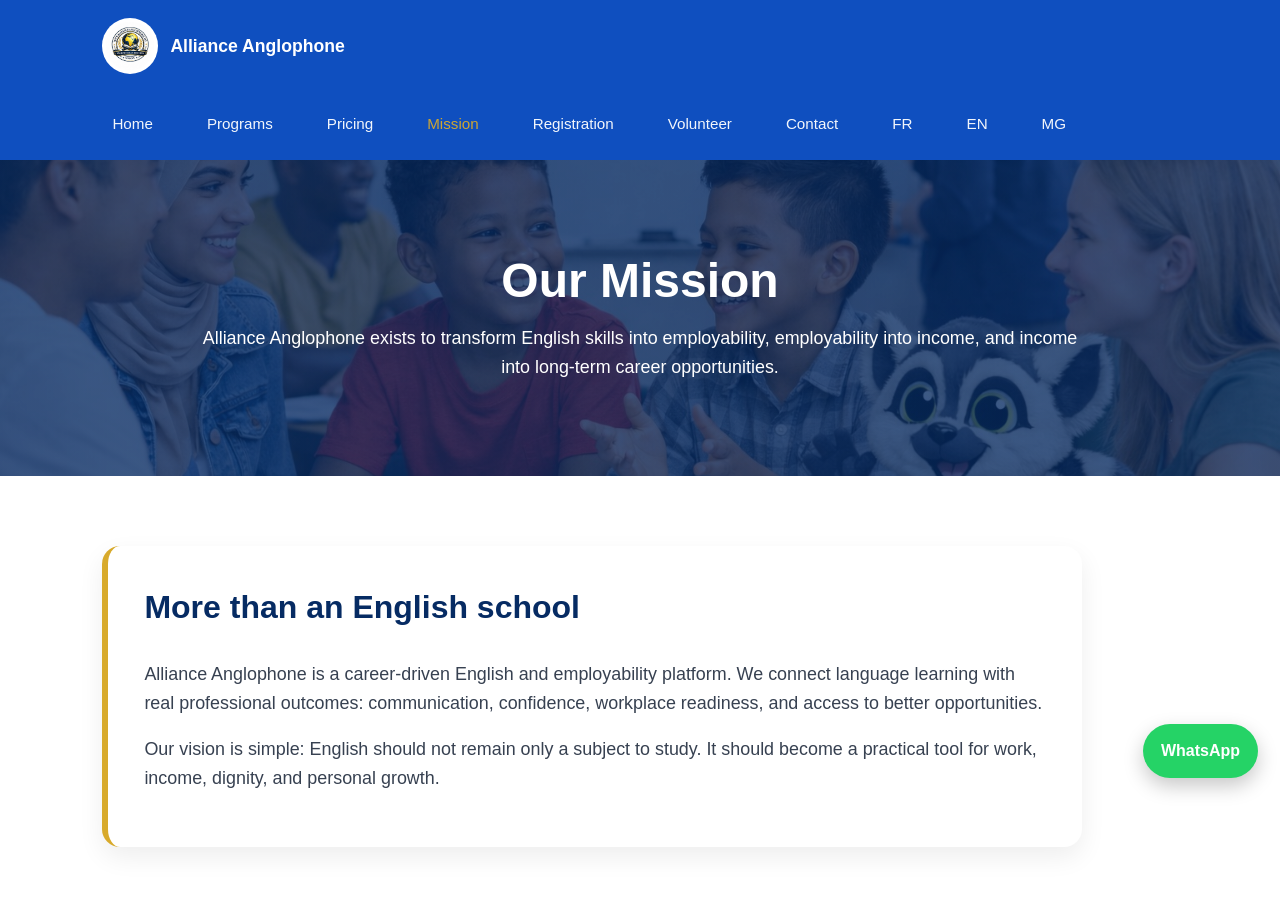
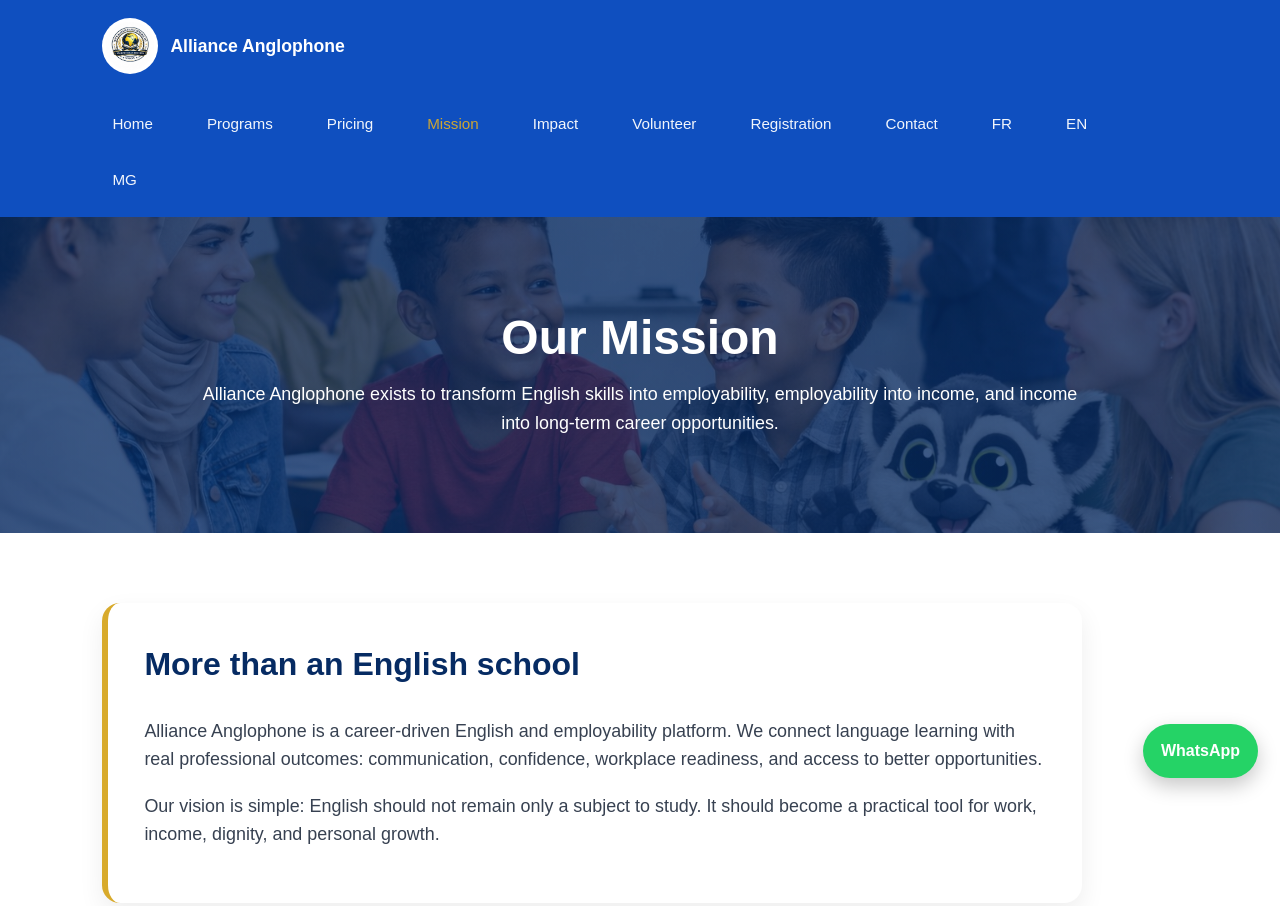
Before and after one commit to clarrydimbisoa/alliance-anglophone-site, a plain HTML site: page en/mission.html in a window 1280 px wide. Shown: the top 906 px of the page. Drawn offline with Linux system fonts and the light colour scheme.

Commit message:
Update mission.html

```diff
--- a/en/mission.html
+++ b/en/mission.html
@@ -351,8 +351,9 @@
       <a href="programs.html">Programs</a>
       <a href="pricing.html">Pricing</a>
       <a class="active" href="mission.html">Mission</a>
+      <a href="impact.html">Impact</a>
+      <a href="volunteer.html">Volunteer</a>
       <a href="registration.html">Registration</a>
-      <a href="volunteer.html">Volunteer</a>
       <a href="contact.html">Contact</a>
       <a href="../fr/index.html">FR</a>
       <a href="index.html">EN</a>
```
